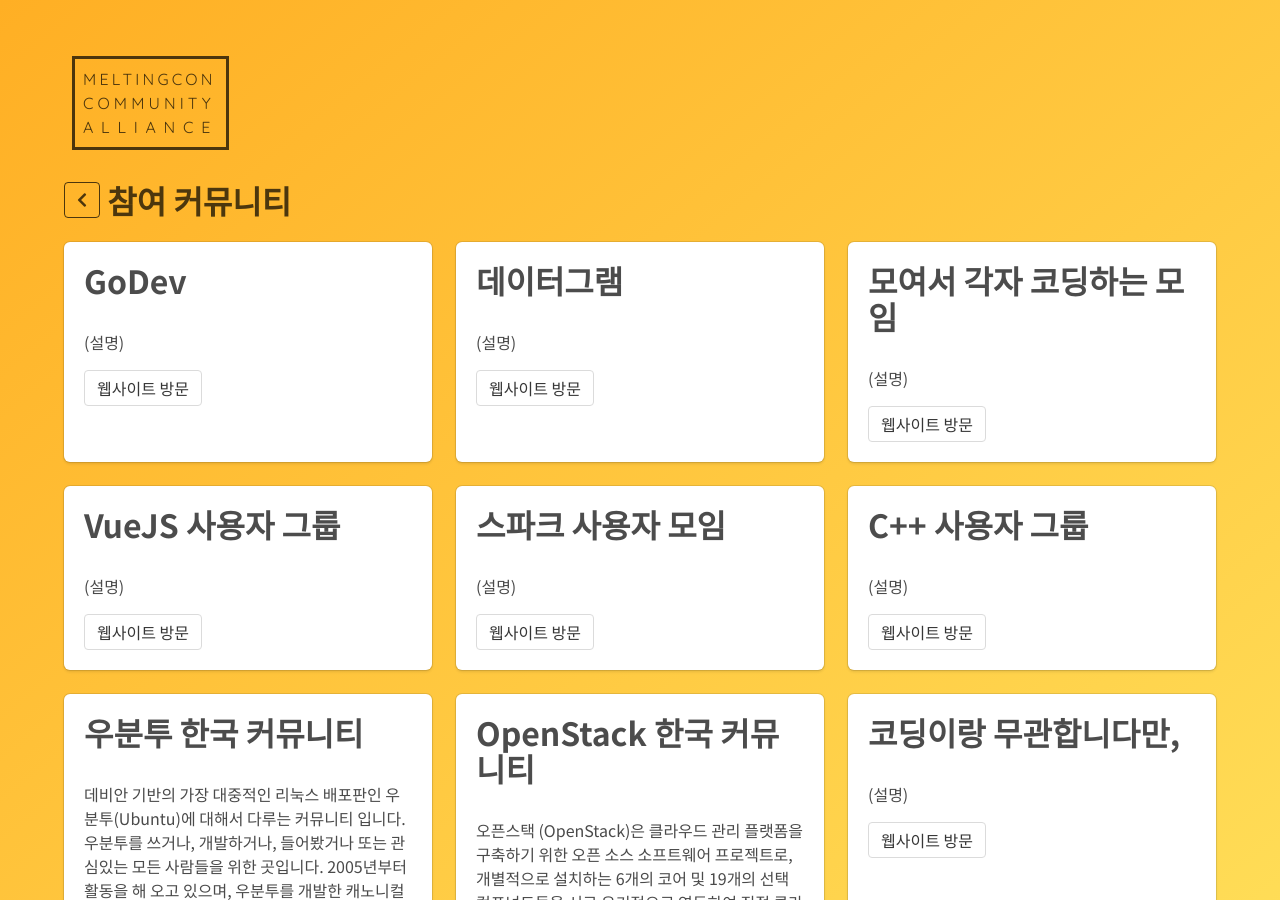
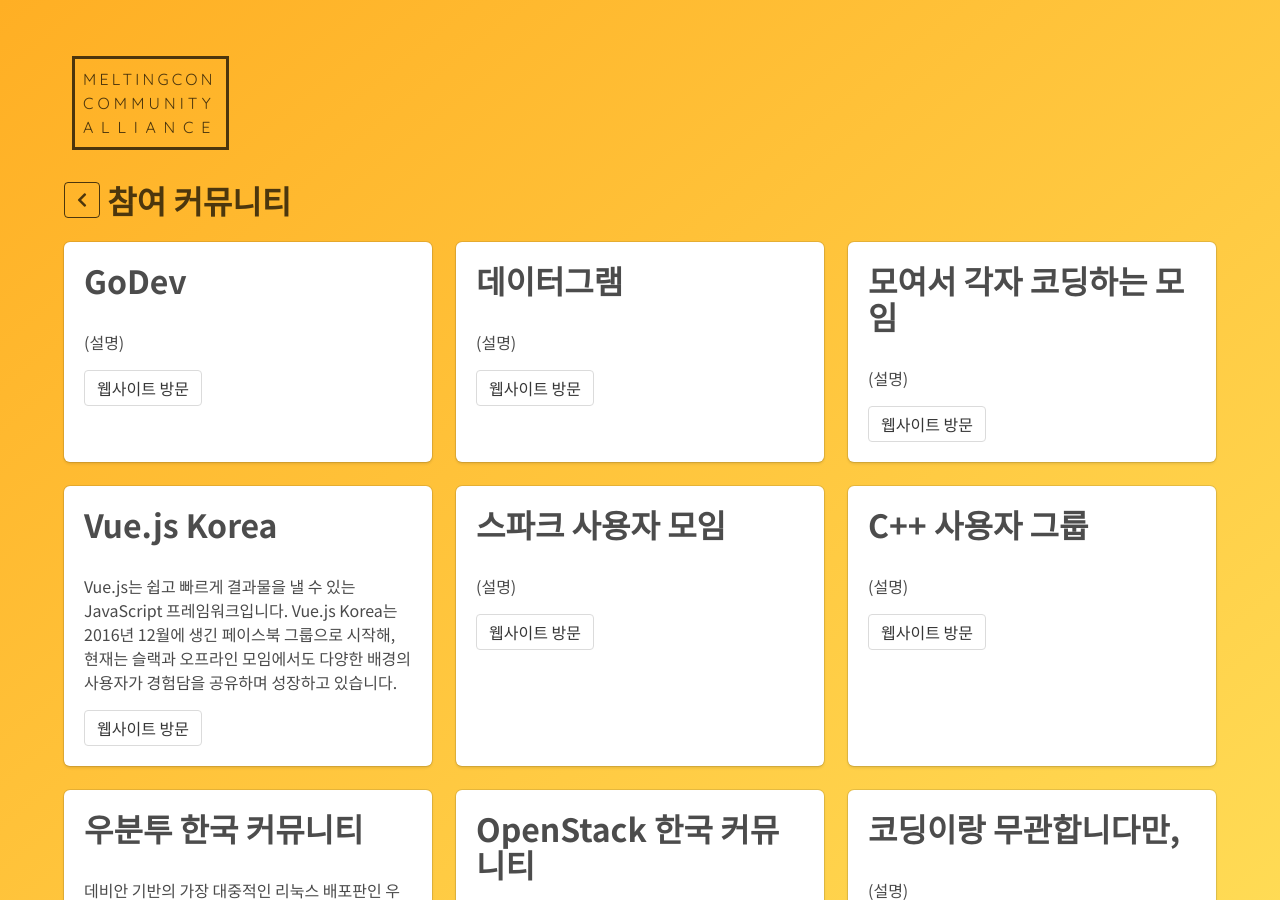
Before and after one commit to meltingcon/meltingcon.github.io, a Jekyll site: the page built from members.html, in a window 1280 px wide and 900 px high. Built offline with Jekyll 4.4.1, drawn with Linux system fonts in a browser that asks for light colours.

Commit message:
Update community information for Vue.js Korea

```diff
--- a/_config.yml
+++ b/_config.yml
@@ -36,10 +36,10 @@
     url: https://www.facebook.com/groups/mogaco/
     desc: >
       (설명)
-  - name: VueJS 사용자 그룹
+  - name: Vue.js Korea
     url: https://www.facebook.com/groups/vuejs.korea/about/
     desc: >
-      (설명)
+      Vue.js는 쉽고 빠르게 결과물을 낼 수 있는 JavaScript 프레임워크입니다. Vue.js Korea는 2016년 12월에 생긴 페이스북 그룹으로 시작해, 현재는 슬랙과 오프라인 모임에서도 다양한 배경의 사용자가 경험담을 공유하며 성장하고 있습니다.
   - name: 스파크 사용자 모임
     url: https://www.facebook.com/groups/sparkkoreauser/
     desc: >
```
